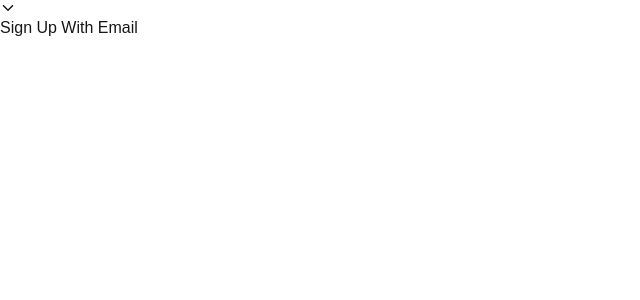
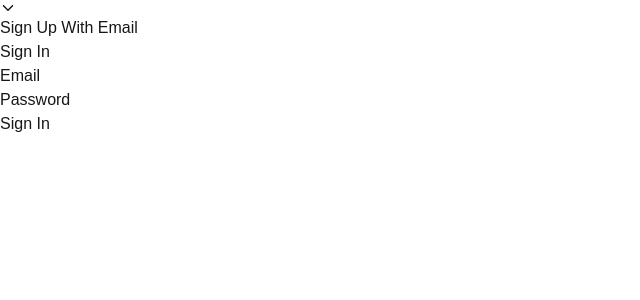
Before and after one commit to ElizaCalmau/Blog-App, a Next.js app: page /sign-in in a window 1280 px wide. Shown: the top 300 px of the page, without its empty margins (0-640 px from the left). Built offline with nearby package versions, Linux system fonts and the light colour scheme.

Commit message:
styled accordion

```diff
--- a/src/app/components/Accordion.tsx
+++ b/src/app/components/Accordion.tsx
@@ -11,12 +11,25 @@
         setIsOpen((prevState: boolean) => !prevState)
     }
     return (
-        <div>
-            <div className="flex gap-2 items-center">
-                <IoIosArrowDown onClick={handleOpen} />
+        <div className="border-b pb-4">
+            <div
+                className="flex gap-2 items-center cursor-pointer pb-3"
+                onClick={handleOpen}
+            >
+                <IoIosArrowDown
+                    className={`transition-transform duration-300 ${
+                        isOpen ? 'rotate-180' : ''
+                    }`}
+                />
                 {title}
             </div>
-            {isOpen && children}
+            <div
+                className={`overflow-hidden transition-all duration-500 ${
+                    isOpen ? 'max-h-screen opacity-100' : 'max-h-0 opacity-0'
+                }`}
+            >
+                {children}
+            </div>
         </div>
     )
 }
```
